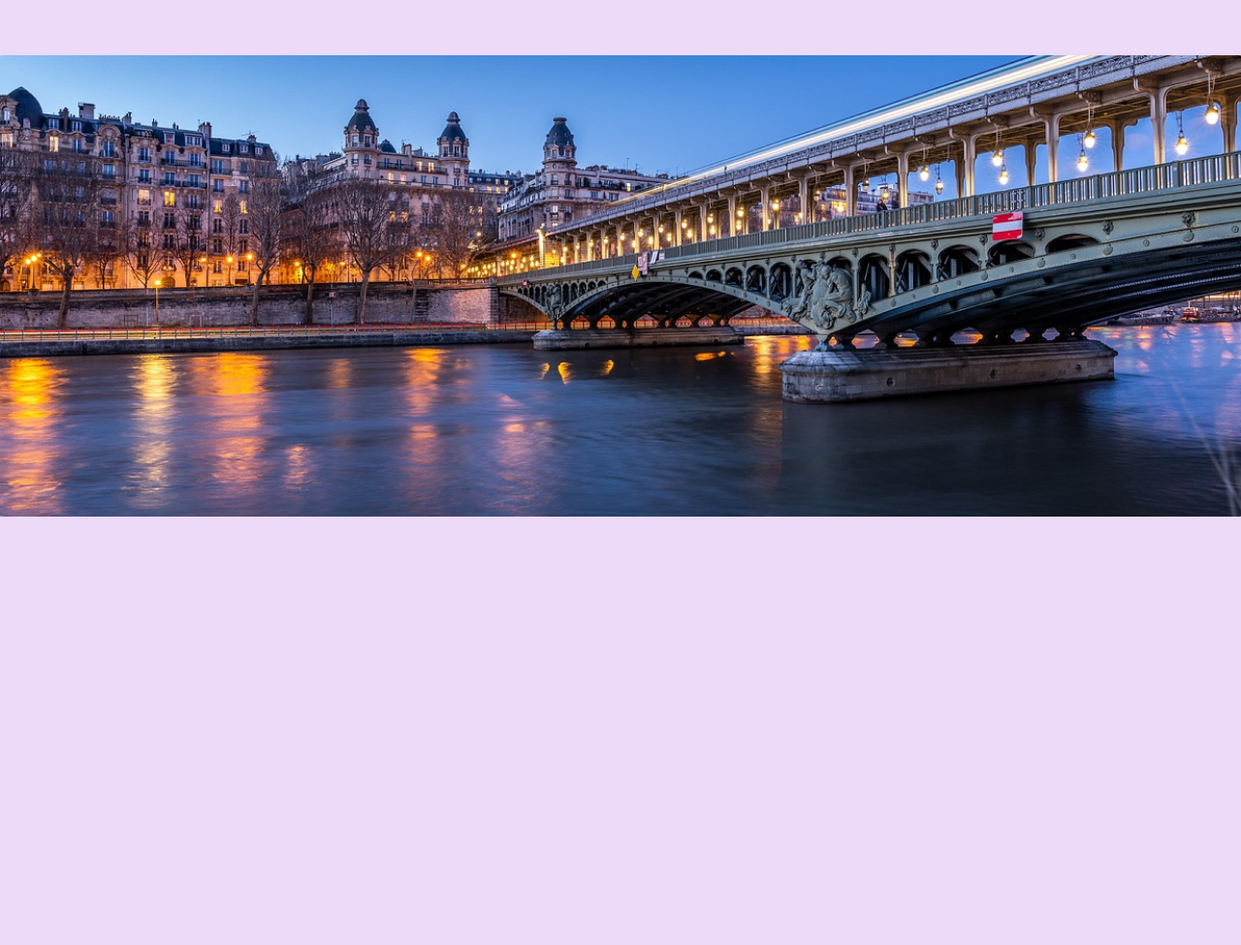
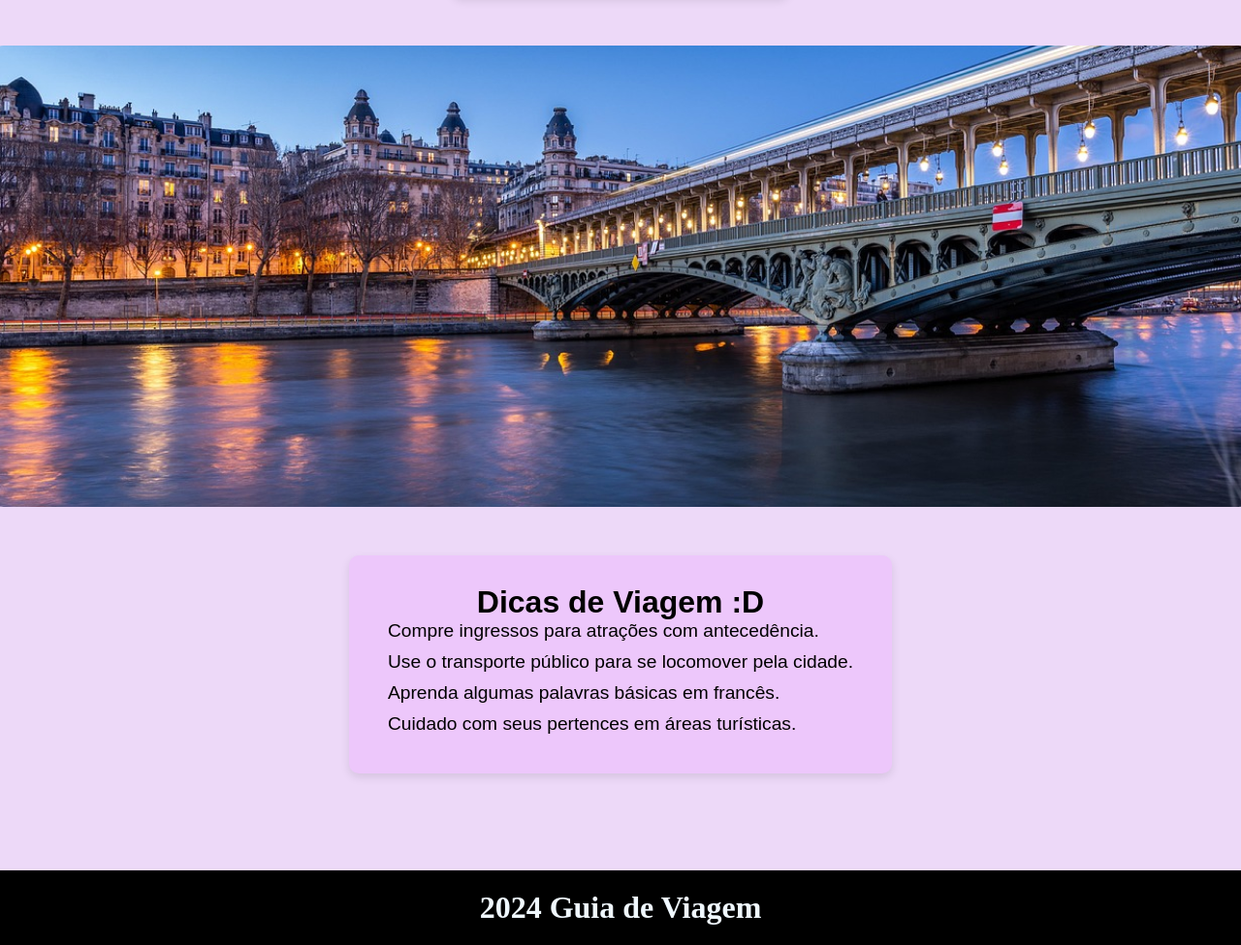
Before and after one commit to Leite23/Front-End-Design_FIAP, a plain HTML site: page index.html in a window 1280 px wide. Shown: the part 1244-2219 px from the top of the page at 97% size. Before the commit the page ends 1877 px from the top, so only its background shows below. Drawn offline with Linux system fonts and the light colour scheme; a web font is replaced by a local one.

Commit message:
tome o saie

```diff
--- a/index.html
+++ b/index.html
@@ -11,7 +11,7 @@
     <main>
 
         <div class="Reder">
-                <h1 class="Titulo">Guia de Viagens</h1>
+            <h1 class="Titulo">Guia de Viagens</h1>
         </div>
 
         <div class="Imagem1">
@@ -23,7 +23,8 @@
         <div class="Card">
             <h1>Descubra Paris</h1>
 
-            <p>Paris é uma cidade rica em história, cultura e gastronomia. Explore os encantos desta cidade romântica e descubra tudo o que ela tem a oferecer.</p>
+            <p>Paris é uma cidade rica em história, cultura e gastronomia. Explore os encantos desta cidade romântica e
+                descubra tudo o que ela tem a oferecer.</p>
         </div>
 
         <div class="Card">
@@ -43,7 +44,22 @@
             <img class="Lovre" src="./img/imagem2.png" alt="">
         </div>
 
+        <div class="Card">
+            <h1>Dicas de Viagem :D </h1>
+            <ul>
+                <li>Compre ingressos para atrações com antecedência.</li>
+                <li>Use o transporte público para se locomover pela cidade.</li>
+                <li>Aprenda algumas palavras básicas em francês.</li>
+                <li>Cuidado com seus pertences em áreas turísticas.</li>
+            </ul>
+        </div>
+
+        <footer class="footer">
+            <h1>2024 Guia de Viagem</h1>
+        </footer>
+
     </main>
 
 </body>
+
 </html>
--- a/style.css
+++ b/style.css
@@ -9,10 +9,18 @@
 
 body{
     background-color: #edd9f8;
+    overflow: auto;
+    scrollbar-width: none;
+    overflow-x: hidden;
+
 }
 
+body::-webkit-scrollbar {
+    display: none;
+}
+
+
 main{
-
     display: flex;
     flex-direction: column;
     justify-content: center;
@@ -29,7 +37,13 @@ main{
 }
 
 .Titulo{
+    background-color: rgb(0, 0, 0);
     color: aliceblue;
+    position: fixed;
+    width: 100%;
+    text-align: center;
+    padding: 20px;
+
 }
 
 .Imagem1{
@@ -44,32 +58,58 @@ main{
 }
 
 .Paris{
-    margin-left: 10%;
-    align-self: start;
+    justify-content: center;
+    align-items: center;
     display: flex;
     font-size: 5rem;
     font-weight: lighter;
     font-family: "Kolker Brush" ;
 }
 
-.Card{
+.Card {
+    display: flex;
+    flex-direction: column;
     align-items: center;
     justify-content: center;
     font-family: "Galindo", sans-serif;
-    background-color: rgb(211, 141, 239);
-    width: 80%;
-    padding: 50px;
-    height: 100px;
+    background-color: rgb(237, 199, 251);
+    width: auto;
+    max-width: 80%;
+    padding: 30px 40px;
+    height: auto;
     border-radius: 10px;
-    margin-top: 50px;
-
-}
-.Card h1{
-    border-bottom: 1px black solid;
-    padding-bottom: 10px;
+    margin: 50px auto;
+    box-shadow: 0 4px 10px rgba(0, 0, 0, 0.1);
+    transition: transform 0.2s ease;
 }
 
-.Imagem2{
-    top: 100px;
-    margin: 100px;
+.Card h2 {
+    margin-bottom: 20px;
+    font-size: 1.8rem;
+    text-align: center;
 }
+
+.Card ul {
+    list-style-type: none;
+    padding: 0;
+    margin: 0;
+}
+
+.Card li {
+    margin-bottom: 10px;
+    font-size: 1.2rem;
+}
+
+.Card:hover {
+    transform: scale(1.05);
+}
+
+.footer{
+    margin-top: 50px;
+    background-color: rgb(0, 0, 0);
+    color: aliceblue;
+    bottom: 0;
+    width: 100%;
+    text-align: center;
+    padding: 20px;
+}
```
